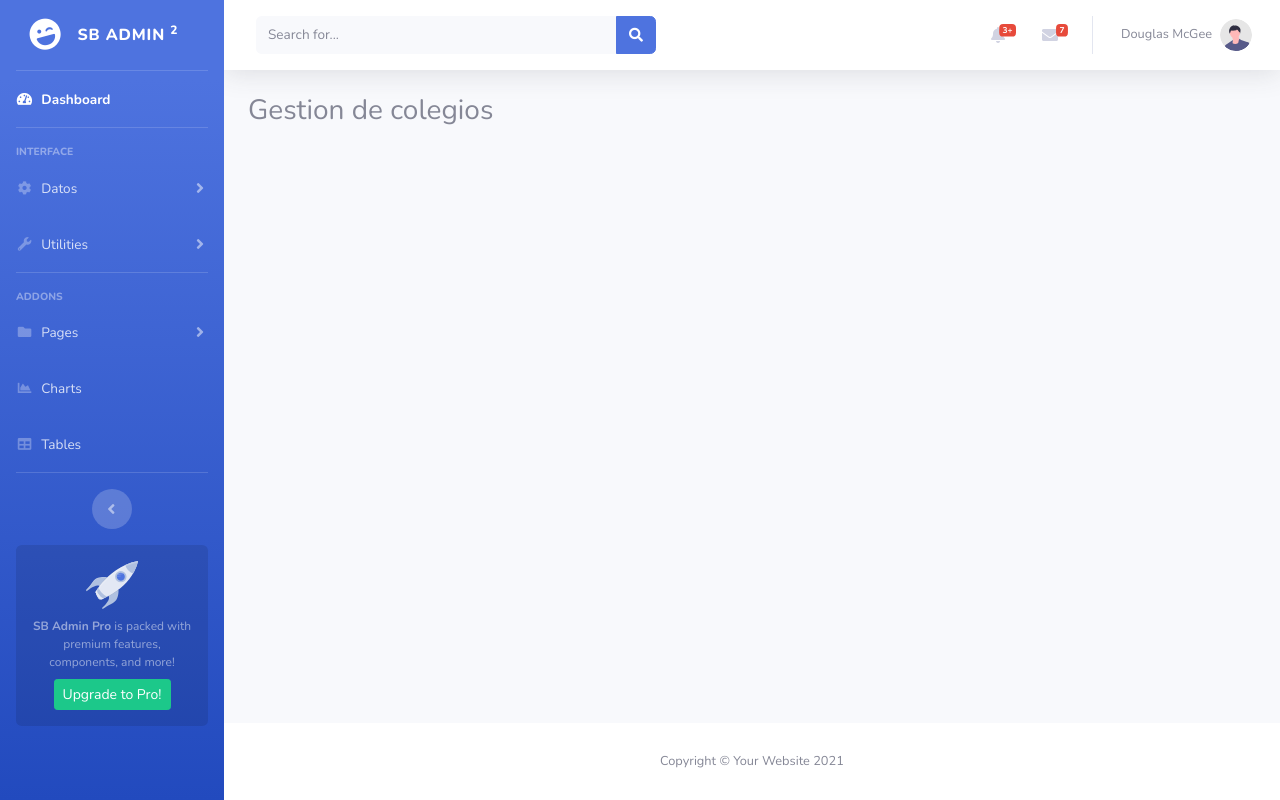
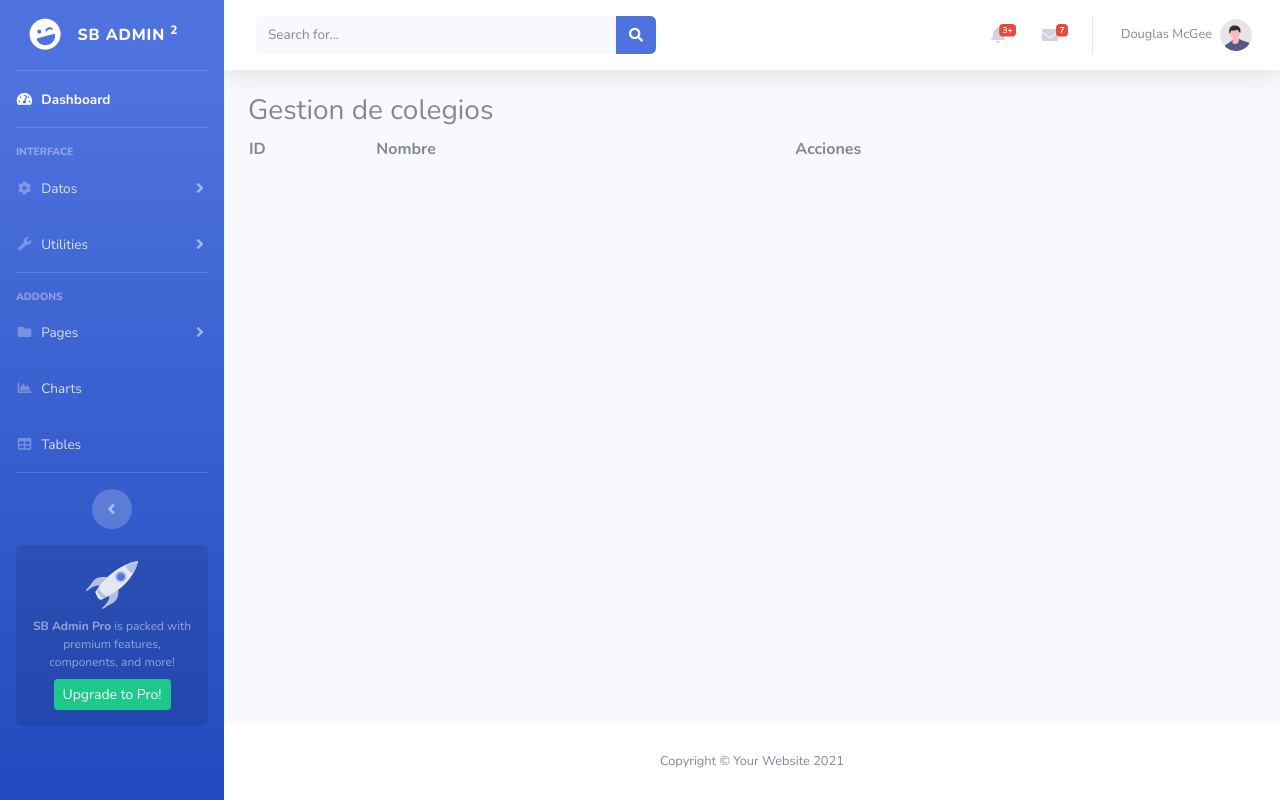
Before and after one commit to YfelipeG/Proyecto_Colegio, a Flask app: page /colegio in a window 1280 px wide. Run offline with Flask 3, Linux system fonts and the light colour scheme; lists and menus that the app fills with data are empty; some libraries are stand-ins or nearby versions.

Commit message:
hay un error con la carga de DataTable

```diff
--- a/app/templates/colegio.html
+++ b/app/templates/colegio.html
@@ -7,8 +7,46 @@
 
 <h3>Gestion de colegios</h3>
 
+<table id="tblDatos" class="display" style="width:100%">
+    <thead>
+        <tr>
+            <th>ID</th>
+            <th>Nombre</th>
+            <th>Acciones</th>
+        </tr>
+    </thead>
+    <tbody>
+        <!-- Aquí irían las filas de la tabla generadas dinámicamente -->
+    </tbody>
+</table>
+
+    <script>
+ $(document).ready(function () {
+            $('#tblDatos').DataTable({
+                "paging": true,
+                "searching": true, // Esto habilitará la búsqueda global
+                "columnDefs": [
+                    {
+                        "targets": 2, // Índice de la columna de acciones
+                        "data": null,
+                        "defaultContent": "<button class='edit'>Editar</button> <button class='delete'>Eliminar</button>"
+                    }
+                ]
+            });
+
+            $('#tblDatos tbody').on('click', 'button.edit', function () {
+                var data = $('#tblDatos').DataTable().row($(this).parents('tr')).data();
+                // Lógica para editar la fila, donde 'data' es la información de la fila actual
+                alert('Editar ID: ' + data[0]);
+            });
+
+            $('#tblDatos tbody').on('click', 'button.delete', function () {
+                var data = $('#tblDatos').DataTable().row($(this).parents('tr')).data();
+                // Lógica para eliminar la fila, donde 'data' es la información de la fila actual
+                alert('Eliminar ID: ' + data[0]);
+            });
+        });
 
 
-
-
+    </script>
 {% endblock %}
```
